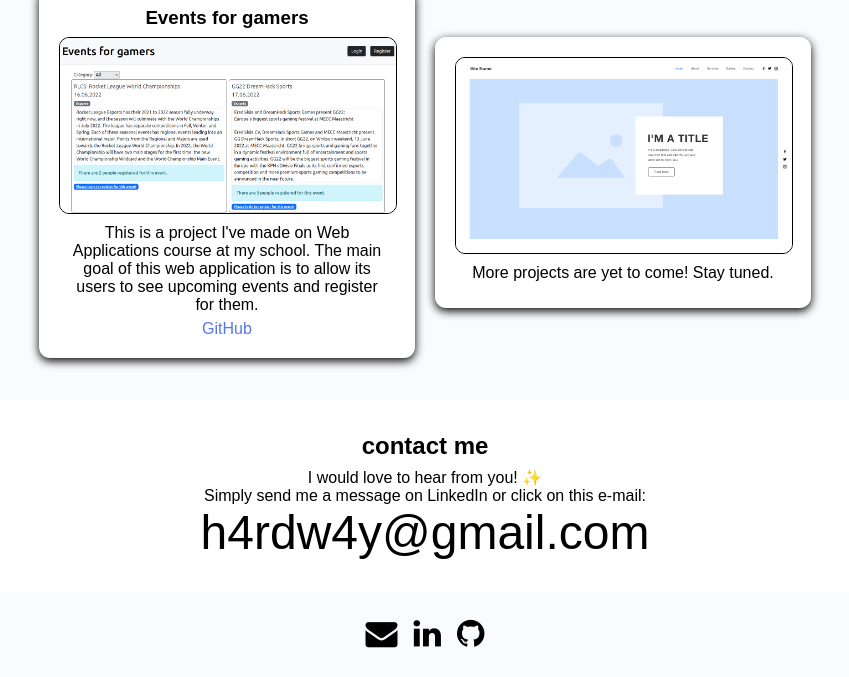
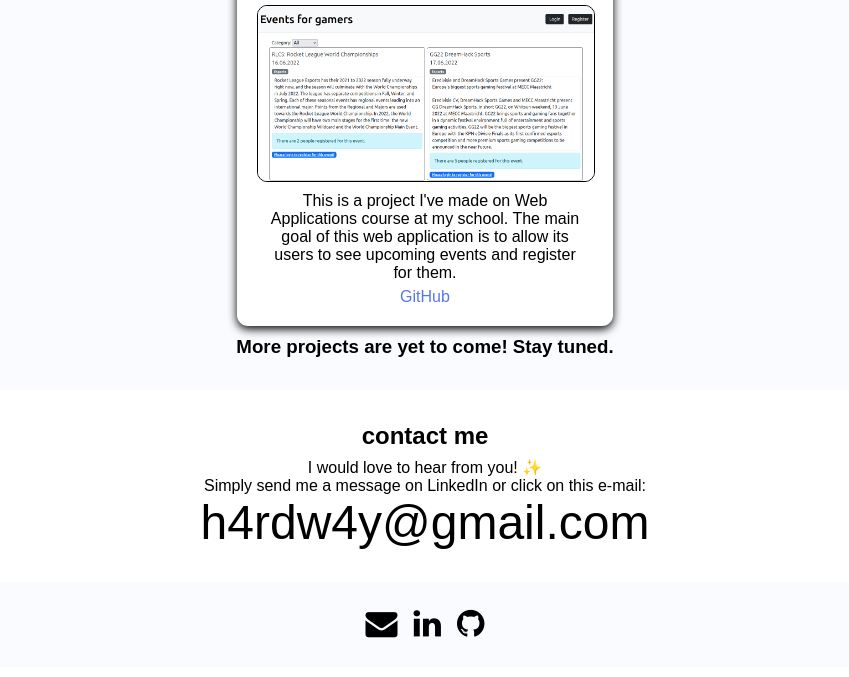
Before and after one commit to verbsrg/verbsrg.github.io, a plain HTML site: page index.html in a window 1280 px wide. Shown: the part 685-1362 px from the top of the page, without its empty margins (215-1064 px from the left). Drawn offline with Linux system fonts and the light colour scheme.

Commit message:
Fixed image margin and projects section

```diff
--- a/css/main.css
+++ b/css/main.css
@@ -61,7 +61,7 @@ nav ul {
 .about img {
   height: 25rem;
   width: auto;
-  margin: 2rem;
+  margin-top: 2rem;
   transition: transform .5s ease;
 }
 
@@ -128,6 +128,10 @@ nav ul {
   margin: 10px;
   border-radius: 11px;
   box-shadow: 0 3px 10px;
+}
+
+.future-projects {
+  text-align: center;
 }
 
 .contact {
--- a/index.html
+++ b/index.html
@@ -38,10 +38,9 @@
           <p class="project-description">This is a project I've made on Web Applications course at my school. The main goal of this web application is to allow its users to see upcoming events and register for them.</p>
           <a href="https://github.com/verbsrg/gamer-events-web" target="_blank">GitHub</a>
         </div>
-        <div class="project project-card">
-          <img src="assets/images/template.jpg" alt="Project image" class="project-pic">
-          <p class="project-description">More projects are yet to come! Stay tuned.</p>
-        </div>
+      </div>
+      <div class="future-projects">
+        <h3>More projects are yet to come! Stay tuned.</h3>
       </div>
     </section>
     <section class="contact" id="contact">
```
